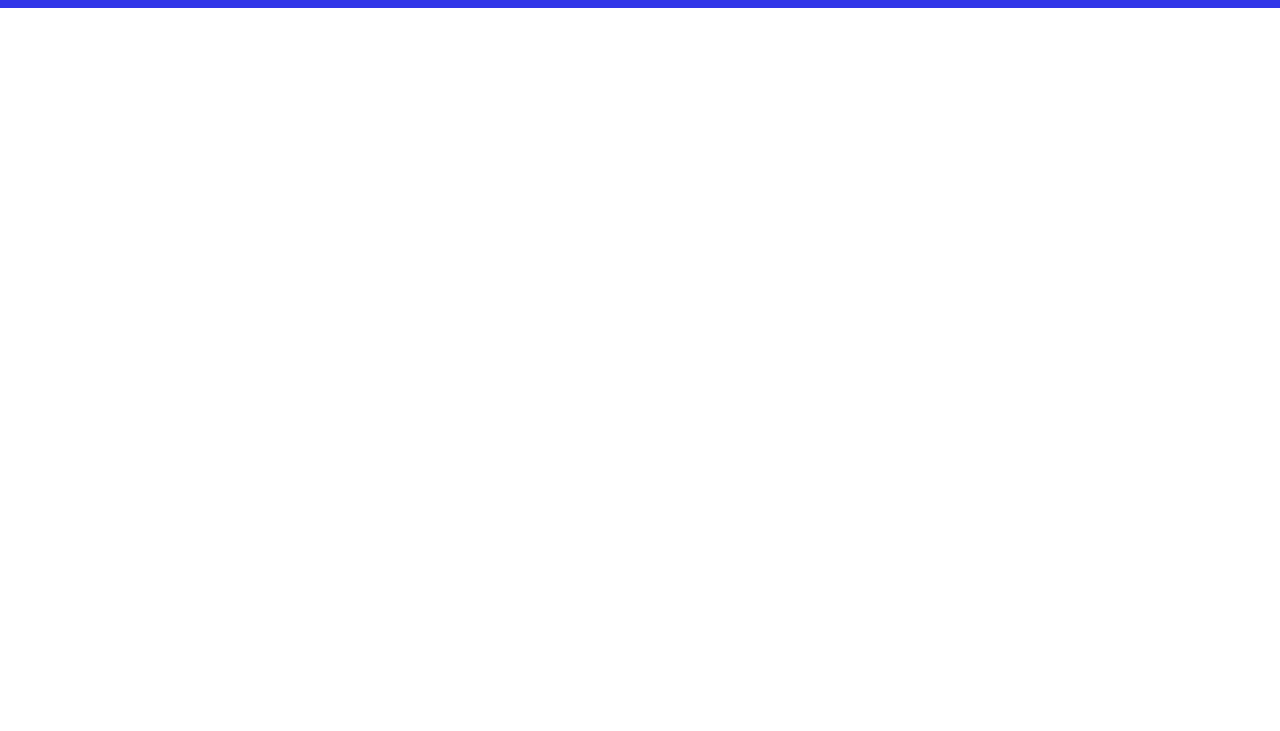
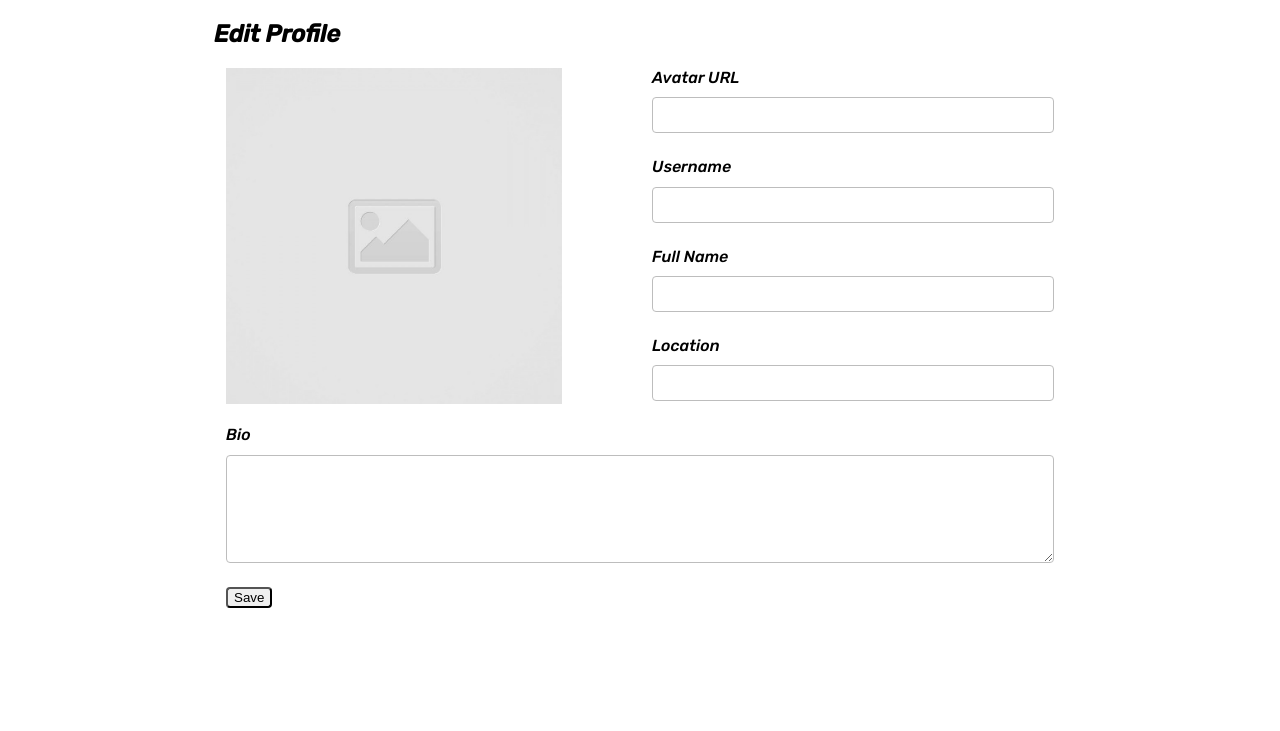
Before and after one commit to vivianevieira/code-journal, a website: page index.html in a window 1280 px wide. Shown: the part 69-800 px from the top of the page. Drawn offline with Linux system fonts and the light colour scheme.

Commit message:
Create a simple, polished form in the HTML and CSS that shows a placeholder image for the avatar. #1

```diff
--- a/css/styles.css
+++ b/css/styles.css
@@ -7,3 +7,34 @@ header {
   color: white;
   padding: 0.3rem;
 }
+
+.column-half > img {
+  width: 21rem;
+}
+
+label,
+input,
+textarea {
+  display: block;
+  width: 100%;
+}
+
+form,
+button,
+input,
+textarea {
+  border-radius: 0.25rem;
+}
+
+label {
+  margin-bottom: 0.65rem;
+}
+
+input,
+textarea {
+  padding: 0.5rem;
+  margin-bottom: 1.5rem;
+  border: 1px solid rgb(189, 189, 189);
+  font-size: 1rem;
+  font-family: sans-serif;
+}
--- a/index.html
+++ b/index.html
@@ -16,10 +16,57 @@
 </head>
 <body>
   <header>
-    <h2>Code Journal</h2>
+    <h3>Code Journal</h3>
   </header>
   <main>
     <div data-view="edit-profile"></div>
+    <div class="container">
+      <form>
+        <h2>Edit Profile</h2>
+        <div class="row">
+          <div class="column-half">
+            <img src="images/placeholder-image-square.jpg" alt="profile-image">
+          </div>
+          <div class="column-half">
+            <label for="avatar-url">Avatar URL</label>
+            <input
+              required
+              name="avatar"
+              type="url"
+              id="avatar-url">
+              <label for="username">Username</label>
+              <input
+                required
+                name="username"
+                type="text"
+                id="username">
+                <label for="full-name">Full Name</label>
+                <input
+                  required
+                  name="name"
+                  type="text"
+                  id="full-name">
+                <label for="location">Location</label>
+                <input
+                  required
+                  name="location"
+                  type="text"
+                  id="location">
+          </div>
+          <div class="column-full">
+            <label for="bio">Bio</label>
+            <textarea
+              required
+              rows="5"
+              name="bio"
+              id="bio"></textarea>
+              <div class="save-button">
+                <button type="submit">Save</button>
+              </div>
+          </div>
+        </div>
+      </form>
+      </div>
   </main>
   <script src="js/data.js"></script>
   <script src="js/main.js"></script>
```
